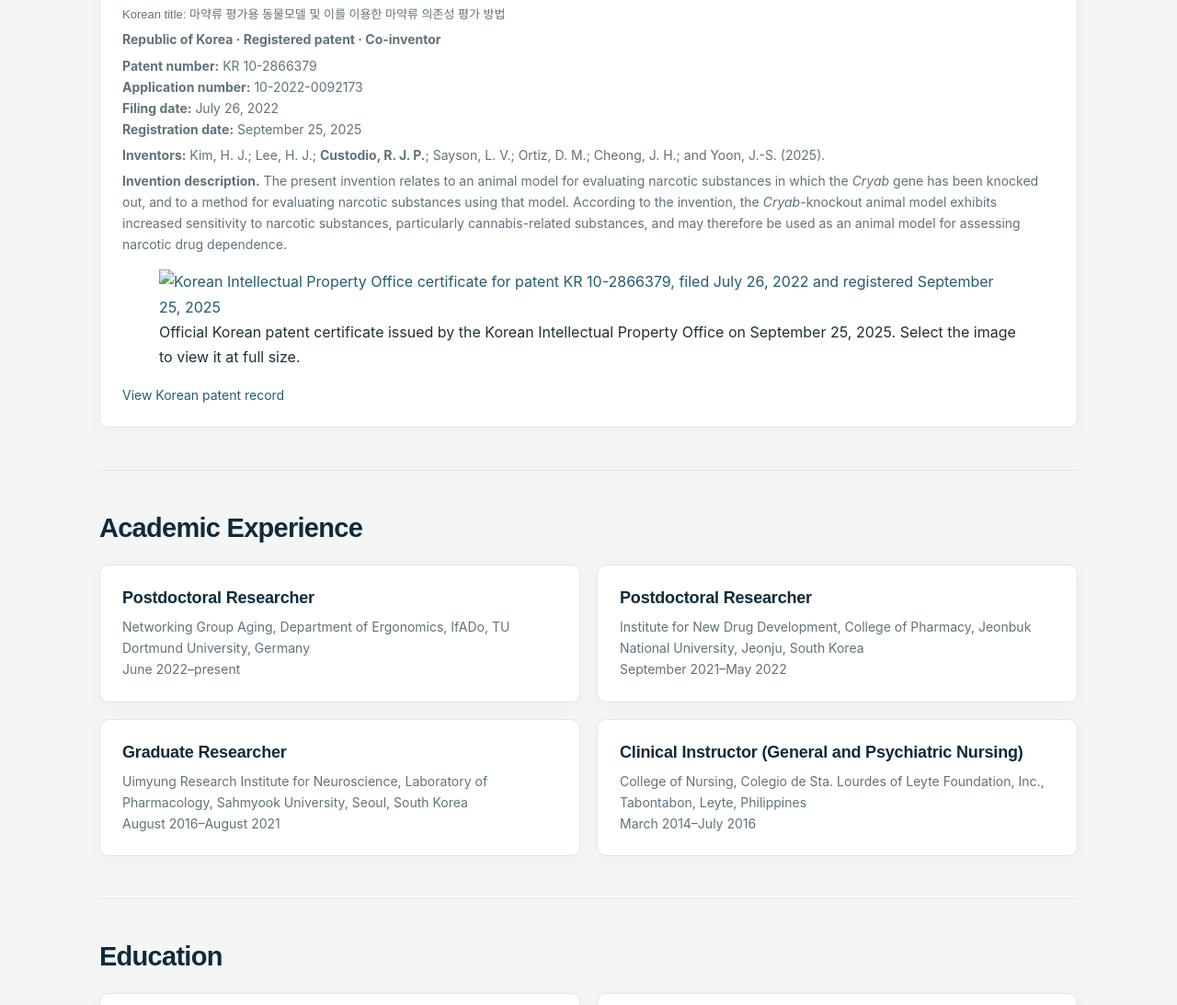
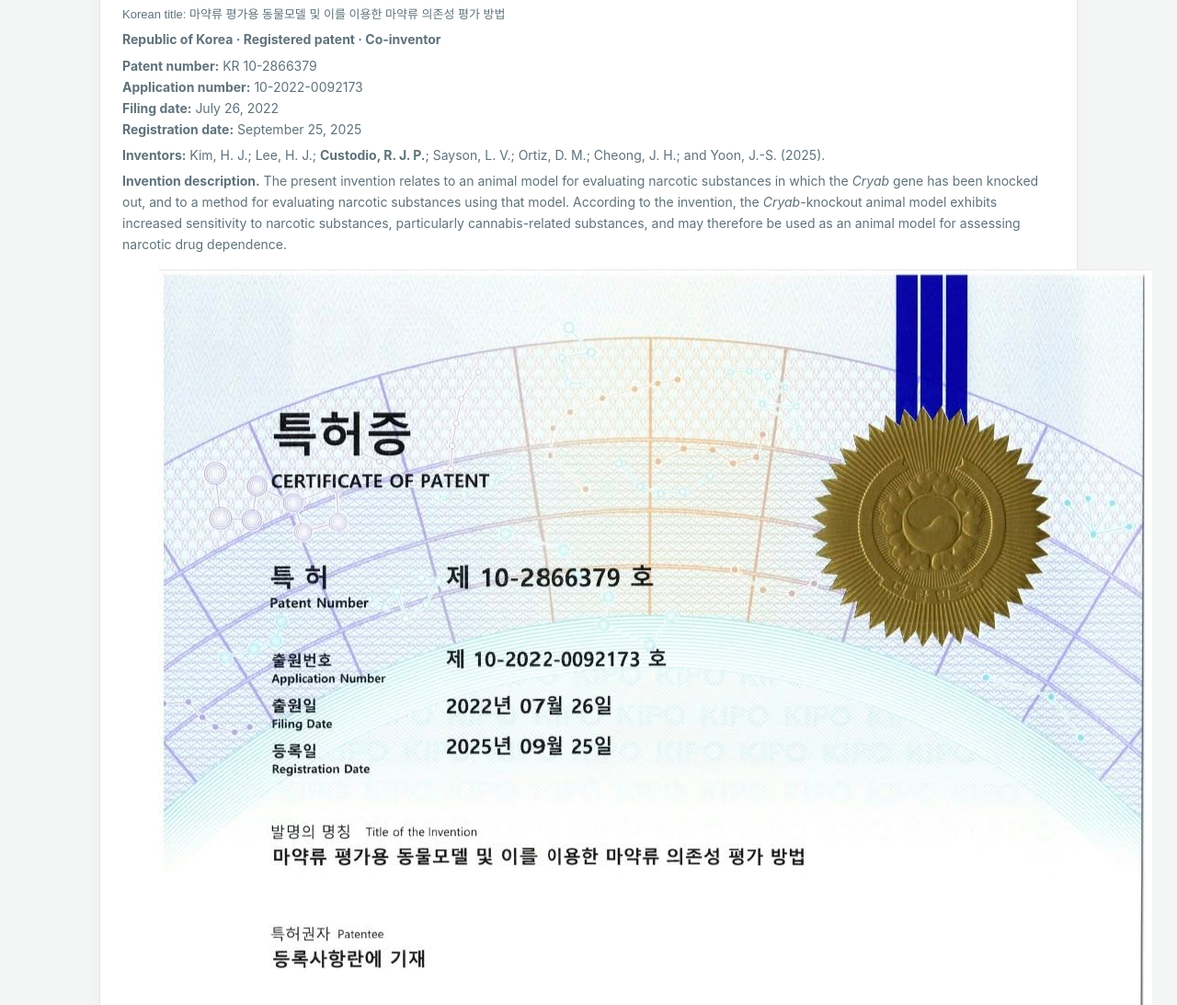
Before and after one commit to rjampc13/ralyjamespcustodio.com, a plain HTML site: page index.html in a window 1280 px wide. Shown: the part 10295-11388 px from the top of the page at 92% size. Drawn offline with Linux system fonts and the light colour scheme.

Commit message:
Fix Korean patent certificate image filename

```diff
--- a/index.html
+++ b/index.html
@@ -333,8 +333,8 @@ footer{padding:30px 24px}.footer-links{margin-top:8px}.footer-links a{color:#e2c
         <p><strong>Inventors:</strong> Kim, H. J.; Lee, H. J.; <strong>Custodio, R. J. P.</strong>; Sayson, L. V.; Ortiz, D. M.; Cheong, J. H.; and Yoon, J.-S. (2025).</p>
         <p><strong>Invention description.</strong> The present invention relates to an animal model for evaluating narcotic substances in which the <em>Cryab</em> gene has been knocked out, and to a method for evaluating narcotic substances using that model. According to the invention, the <em>Cryab</em>-knockout animal model exhibits increased sensitivity to narcotic substances, particularly cannabis-related substances, and may therefore be used as an animal model for assessing narcotic drug dependence.</p>
         <figure class="patent-certificate">
-          <a href="patent-certificate-kr10-2866379.jpg" target="_blank" rel="noopener" aria-label="Open the Korean patent certificate at full size">
-            <img src="patent-certificate-kr10-2866379.jpg" alt="Korean Intellectual Property Office certificate for patent KR 10-2866379, filed July 26, 2022 and registered September 25, 2025" loading="lazy">
+          <a href="patent-certificate-kr10-2866379.jpeg" target="_blank" rel="noopener" aria-label="Open the Korean patent certificate at full size">
+            <img src="patent-certificate-kr10-2866379.jpeg" alt="Korean Intellectual Property Office certificate for patent KR 10-2866379, filed July 26, 2022 and registered September 25, 2025" loading="lazy">
           </a>
           <figcaption>Official Korean patent certificate issued by the Korean Intellectual Property Office on September 25, 2025. Select the image to view it at full size.</figcaption>
         </figure>
```
